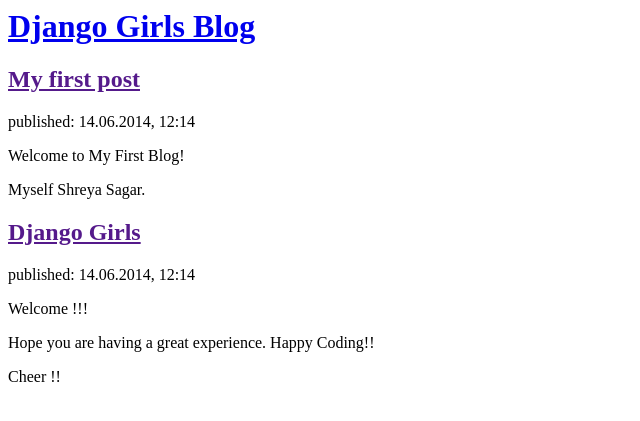
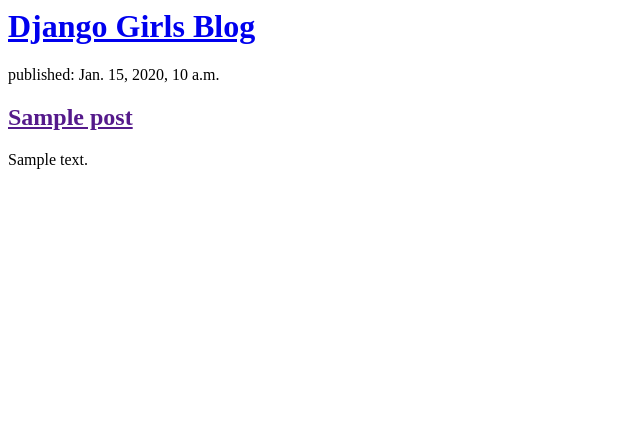
Before and after one commit to shreya1706/my-first-blog, a Django app: template blog/templates/blog/post_list.html in a window 1280 px wide. Shown: the top 421 px of the page, without its empty margins (0-640 px from the left). Run offline with Django 3.2, Linux system fonts and the light colour scheme; the template is opened without the code that fills it: values that come from a table or form of the project are taken from there, others are empty; tables that the repository leaves empty hold one stand-in row (values such as "Sample post").

Commit message:
Modified templates to display posts from database.

```diff
--- a/blog/templates/blog/post_list.html
+++ b/blog/templates/blog/post_list.html
@@ -7,19 +7,12 @@
             <h1><a href="/">Django Girls Blog</a></h1>
         </div>
 
+        {% for post in posts %}
         <div>
-            <h2><a href="">My first post</a></h2>
-            <p>published: 14.06.2014, 12:14</p>
-            <p>Welcome to My First Blog!</p>
-            <p>Myself Shreya Sagar.</p>
+            <p>published: {{ post.published_date }}</p>
+            <h2><a href="">{{ post.title }}</a></h2>
+            <p>{{ post.text|linebreaksbr }}</p>
         </div>
-
-        <div>
-            <h2><a href="">Django Girls</a></h2>
-            <p>published: 14.06.2014, 12:14</p>
-            <p>Welcome !!!</p>
-            <p>Hope you are having a great experience. Happy Coding!!</p>
-            <p>Cheer !!</p>
-        </div>
+        {% endfor %}
     </body>
 </html>
```
Also changed, not shown: blog/views.py (+7 -2 lines).
